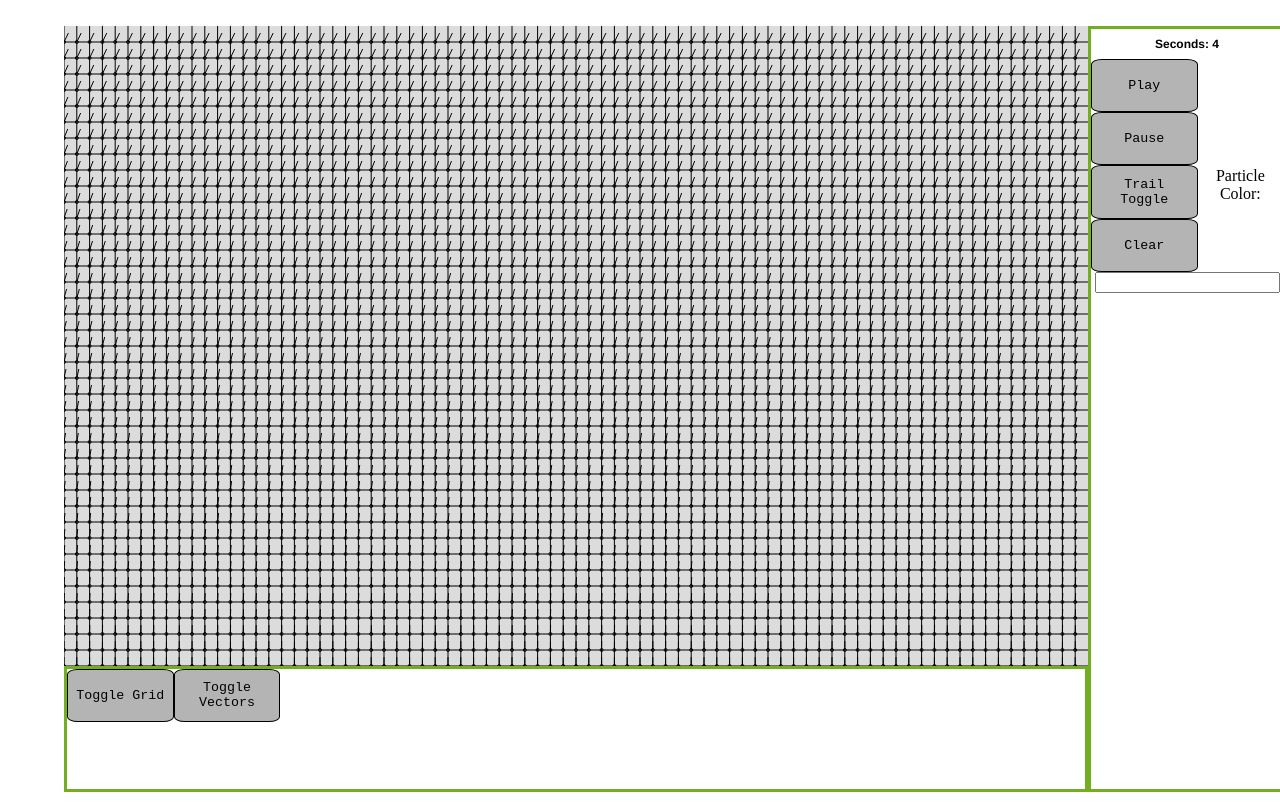
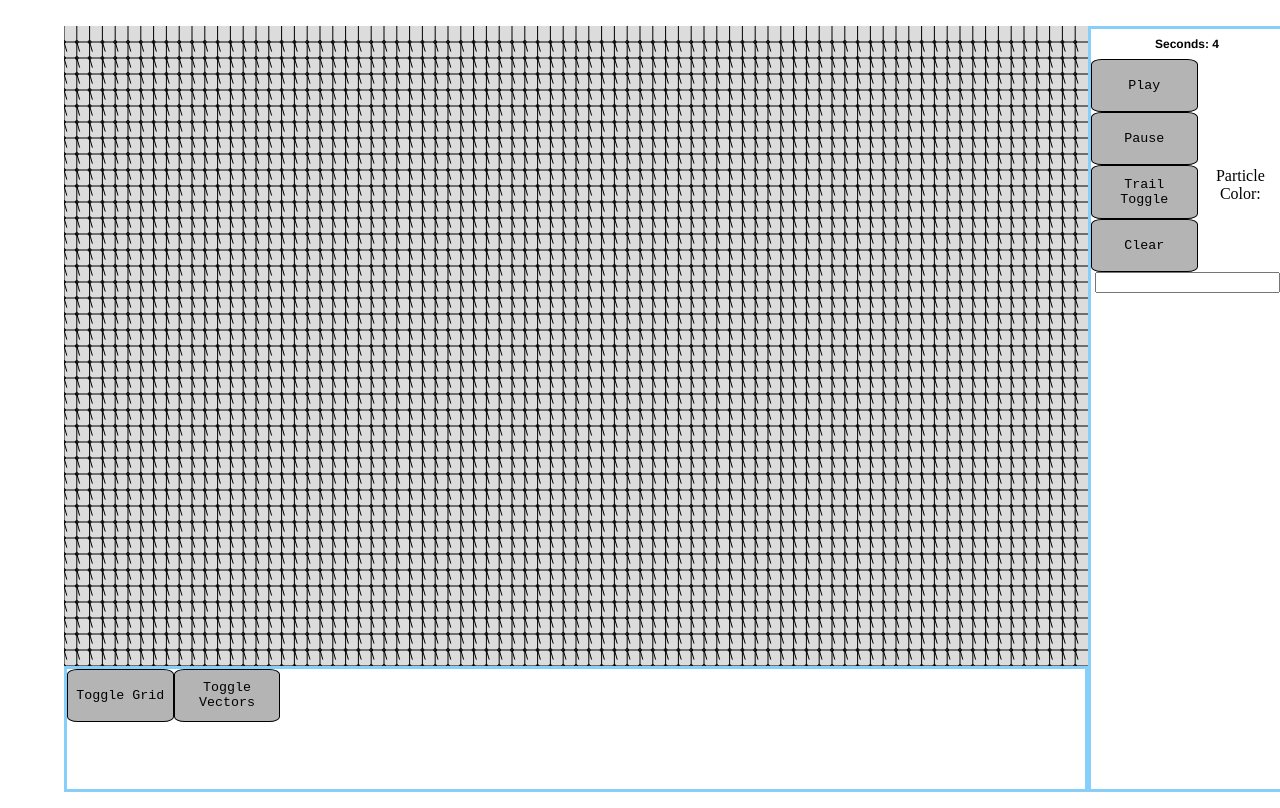
Before and after one commit to AyanaAlemayehu/FluidJS2D, a website: page public/demo/index.html in a window 1280 px wide. Drawn offline with Linux system fonts and the light colour scheme.

Commit message:
added general documentation + changed color of borders in demonstration

```diff
--- a/public/calc/vectors.js
+++ b/public/calc/vectors.js
@@ -1,18 +1,24 @@
 /*
 * @summary This is the class used for position vectors, and generally any vector that does not dynamically change.
-* @class
-*   @param x: This is the coefficient of the x component, or the coefficient of the i unit vector
-*   @param y: This is the coefficient of the y component, or the coefficient of the j unit vector
 */
 class pVector {
-    constructor(x, y, xLoc, yLoc){// xLoc and yLoc are INTEGERS relative to the size of the entire canvas, using xStep and yStep to accomodate
-        this.xCoeff = x;
-        this.yCoeff = y;
+    /*
+    *@class
+    * @param xCoeff {int}: This is the coefficient of the x component of the velocity field, or the coefficient of the i unit vector
+    * @param yCoeff {int}: This is the coefficient of the y component of the velocity field, or the coefficient of the j unit vector
+    * @param xLoc {int}: This is the x location of the vector, relative to the cartesian plane (NOT the pixel x location)
+    * @param yLoc {int}: This is the y location of the vector, again relative to the cartesian plane
+    */
+    constructor(xCoeff, yCoeff, xLoc, yLoc){// xLoc and yLoc are INTEGERS relative to the size of the entire canvas, using xStep and yStep to accomodate
         this.xLoc = xLoc;
         this.yLoc = yLoc;
-        this.angle = Math.atan(y/x);
-        this.mag = Math.sqrt(x**2 + y**2);
+        this.angle = Math.atan(yCoeff/xCoeff);
+        this.mag = Math.sqrt(xCoeff**2 + yCoeff**2);
     }
+    /*
+    *@summary This function draws a vector using the calculated angle for direction and inputted length for visual length.
+    * @param length: This is the length of the vector. Is an integer, but will represent the length of the vetor in pixels.
+    */
     drawVector(length, FInterface){
         FInterface.ctxVector.beginPath();
         FInterface.ctxVector.lineWidth = 1;
@@ -23,34 +29,4 @@ class pVector {
         FInterface.ctxVector.stroke();
     }
 }
-
-/*
-* @summary This is the class used for dynamic vectors.
-* @class
-*   @param x: This is the term of the x component, or the term of the i unit vector
-*   @param y: This is the term of the y component, or the term of the j unit vector
-*/
-
-class dVector {
-    constructor(x, y, xLoc, yLoc){
-        this.xFunction = x; //the function that determines the x component of velocity
-        this.yFunction = y; //the function that determines the y component of velocity
-        this.xLoc = xLoc;
-        this.yLoc = yLoc;
-    }
-    getMagnitude(){//EVENTUALLY INCORPORATE t INTO THIS
-        return Math.sqrt(this.xFunction(this.xLoc, this.yLoc)**2 + this.yFunction(this.xLoc, this.yLoc)**2);// currently functions must  only use onne dependendt variable
-    }
-    getAngle(){
-        return Math.atan(this.yFunction(this.xLoc, this.yLoc)/this.xFunction(this.xLoc, this.yLoc));
-    }
-    drawVector(length, FInterface){// length is in pixels
-        var instanceVector = new pVector(this.xFunction(xLoc), this.yFunction(yLoc), this.xLoc, this.yLoc);
-        instanceVector.drawVector(length, FInterface);
-    }
-}
-
 export{pVector}
-// for the function Vx = V_0/h_1)*y*mu, draw out each direction vector of velocity at each point
-//might have to deal with 1/0 in atan
-//think ill have a UNIVERSAL TIME variable
--- a/public/demo/entry.js
+++ b/public/demo/entry.js
@@ -1,26 +1,42 @@
-//entry js file for the demostration (not nicely formatted code right now lol)
-//THIS IS THE BIGGEST PLACE WHERE I WOULD HAVE HARDCODED STUFF
+/*
+* This code is the entry point that links my libraries functionality with the built in demonstration. Because of
+* it not serving as an actual component of the library, everything here represents one way to use my library and
+* can be changed depending on how the user wishes to use my library.
+*/
 import {FInterface} from "../visual/interface.js";
 import {Particle} from "../calc/particles.js";
+//Important variables.
 var col = 80;
 var row = 40;
-var scaleFromParent = .8;
+var scaleFromParent = .8; //value that decides how large the visualization should be with respect to its parent element. .8 means 80%
 var maxVectorLength = 15;
-var isPaused = {pause: false}; //EVERY INTERVAL FUNCTION WILL TAKE THIS AS INPUT SO I CAN CONTROL IT. IT IS A OBJECT SO I PASS A REFERNCE TO FUNCTIONS NOT A VALUE
-var isTrail = {trail: false};
 var instances = [];
 var numInstances = 0;
+
+//These objects are passed into every interval function to control them once they have already been called.
+var isPaused = {pause: false};
+var isTrail = {trail: false};
+
+//The x equation that dictates the x component of each vector. Notice the parameters (X, Y, T) and their order.
+//Every equation must follow the sequence of x component, y component and time as their parameter list.
 function xEquation(X, Y, T){
     var V_0 = 1;
     var h = col;
-    return (V_0/h)*Y*T*.01;
+    return Math.cos(T);
 }
-function yEquation(X, Y, T){ //must have both x and y
-    return 0.01*T;
+
+//The y equation of each vector. Again, notice the parameters and their order.
+function yEquation(X, Y, T){
+    return Math.sin(T);
 }
+
+//This is the instance of FInterface, one of the library components, used to run my simulation. Every one of the parameters
+//can be changed appropriatley depending on the wishes of the user.
 var temp = new FInterface(document.getElementById("CPlane"),scaleFromParent, col, row, xEquation, yEquation, isPaused);
 temp.gridGen();
 temp.gridPoints();
+
+//The lines of code below serve to connect html elements and JS events with appropriate functionality to create the UI for my demonstration.
 document.getElementById("gridToggleBtn").addEventListener("click", temp.gridToggle.bind(temp));
 document.getElementById("vectorToggleBtn").addEventListener("click", temp.vectorToggle.bind(temp));
 document.getElementById("play").addEventListener("click", function(e) {//TOOK THIS CODE FROM ONLINE EVEN THO IT WAS SIMPLE: https://stackoverflow.com/questions/21277900/how-can-i-pause-setinterval-functions
@@ -49,8 +65,6 @@ window.setInterval(function() {
       window.document.getElementById("timeOutput").innerHTML = "Seconds: " + parseInt(temp.t);
     }
   }, 100);
-
-  //THIS PROBABLY WILL CAUSE A BUG
   document.addEventListener('mousedown', function (event) { //TAKEN FROM HERE https://stackoverflow.com/questions/880512/prevent-text-selection-after-double-click
     if (event.detail > 1) {
       event.preventDefault();
@@ -60,9 +74,12 @@ window.setInterval(function() {
     }
   }, false);
 
+//The lines of code below create the final bits of functionality needed to run the UI components of the simulation.
 temp.initVectors(xEquation, yEquation);
 temp.drawVectors(maxVectorLength);
 temp.initPartField();
+
+//Allows users to left click on the vector field to spawn particles.
 document.getElementById("particleOverlay").addEventListener("click", function(e){
   var xMarg = window.getComputedStyle(this).marginLeft.substring(0,window.getComputedStyle(this).marginLeft.length - 2);
   var yMarg = window.getComputedStyle(this).marginTop.substring(0,window.getComputedStyle(this).marginTop.length - 2);
--- a/public/visual/interface.js
+++ b/public/visual/interface.js
@@ -1,6 +1,20 @@
-// here I want an import statement basically saying "import pVector from ../calc/vectors.js"
 import {pVector} from "../calc/vectors.js";
+/*
+* @summary This is the class used to generate an interface (called fluid interface or FInterface) between the visual components
+* of the library and the caclulation components. It can be thought of as bridging the gap between what you see and what the
+* computer "sees".
+*/
 class FInterface{
+    /*
+    *@class
+    * @param canvas {canvas element}: This is the canvas element the fluid simulation will reference in its operation.
+    * @param parentPercent {int}: This is the factor the fluid simulation will use to scale with the canvas element's parent element
+    * @param colums {int}: The number of columns
+    * @param rows {int}: The number of rows
+    * @param vEqX {function}: the x velocity equation
+    * @param vEqY {function}: the y velocity equation
+    * @param pauser {object}: the object used to pause all relevant interval functions (must have a pauser.pause boolean variable)
+    */
     constructor(canvas, parentPercent, columns, rows, vEqX, vEqY, pauser){
         canvas.width = canvas.parentElement.offsetWidth*parentPercent;
         canvas.height = canvas.parentElement.offsetHeight*parentPercent;
@@ -10,7 +24,7 @@ class FInterface{
         this.height = canvas.height;
         this.width = canvas.width;
         this.xStep = canvas.width/columns;//steps used to convert raw pixels into cartesian coordinates
-        this.yStep = canvas.height/rows;
+        this.yStep = canvas.height/rows;  //steps used to convert raw pixels into cartesian coordinates
         this.vEqX = vEqX;
         this.vEqY = vEqY;
         this.ctx = canvas.getContext("2d");
@@ -25,6 +39,7 @@ class FInterface{
             }
         }
     }
+    // @summary generates the visual grid
     gridGen(){
         var gridOverlay = document.createElement("canvas");
         this.gridOverlay = gridOverlay;
@@ -38,7 +53,6 @@ class FInterface{
 
         for (var i = 0; i < this.map.length; i++){
             ctx.beginPath();
-            //ctx.strokeStyle = "rgb(" + (255/this.map.length)*i + ",0,0)";
             ctx.moveTo(0, i*(this.height/this.map.length));
             ctx.lineTo(this.width, i*(this.height/this.map.length));
             ctx.lineWidth = 1;
@@ -46,14 +60,15 @@ class FInterface{
         }
         for (var k = 0; k < this.map[0].length; k++){
             ctx.beginPath();
-            //ctx.strokeStyle = "rgb(0," + (255/this.map.length)*k + ",0)";
             ctx.moveTo(k*(this.width/this.map[0].length), 0);
             ctx.lineTo(k*(this.width/this.map[0].length), this.height);
             ctx.lineWidth = 1;
             ctx.stroke();
         }
     }
-    initVectors(){//right now vector equation is only dependent on position, not time
+
+    // @summary initializes the vectors and places each in their appropriate position in the 2D map array
+    initVectors(){
         var vEqX = this.vEqX;
         var vEqY = this.vEqY;
         var vectorOverlay = document.createElement("canvas");
@@ -68,12 +83,15 @@ class FInterface{
         for (var i = 0; i < this.map.length; i++){
             for (var k = 0; k < this.map[0].length; k++){
                 this.map[i][k].vector = new pVector(vEqX(this.map[i][k].x, this.map[i][k].y, 0), vEqY(this.map[i][k].x,this.map[i][k].y, 0), this.map[i][k].x, this.map[i][k].y);
-                if (this.maxMagnitude < this.map[i][k].vector.mag) //finds out what the longest vector is
+                // the if conditional below is used to find out the largest magnitude vector to scale all other vectors
+                if (this.maxMagnitude < this.map[i][k].vector.mag)
                     this.maxMagnitude = this.map[i][k].vector.mag;
             }
         }
 
     }
+
+    //@summary updates the vector field, takes into account whether or not the simulation is paused.
     updateVectorField(){
         if (!this.pauser.pause){
             var vEqX = this.vEqX;
@@ -94,9 +112,14 @@ class FInterface{
             this.startT = new Date().getTime();
         }
     }
+
+    //@summary runs the updateVectorField function, using window.setInterval to update the vector field every tenth of a second
+    // @param window {window object}: the window the fluid simulaton is running in
     runVFInterval(window){
         window.setInterval(this.updateVectorField.bind(this), 100);
     }
+
+    //@summary initializes the particle field
     initPartField(){
         var particleOverlay = document.createElement("canvas");
         this.particleOverlay = particleOverlay;
@@ -108,6 +131,9 @@ class FInterface{
         this.ctxParticle = ctx;
         this.canvas.parentElement.appendChild(particleOverlay);
     }
+
+    //@summary draws the vectors contained in the 2D map array.
+    // @param length {int}: how long the longest vector should be (in pixels)
     drawVectors(length){//how long you want the longest vector to be in pixels
         for (var i = 0; i < this.map.length; i++){
             for (var k = 0; k < this.map[0].length; k++){
@@ -115,12 +141,16 @@ class FInterface{
             }
         }
     }
+
+    //@summary toggles the visual display of the vector field by toggling the css visibility attribute of the vectorOverlay html element
     vectorToggle(){
         if (this.vectorOverlay.getAttribute("style", "visibility") == "visibility:hidden")
             this.vectorOverlay.setAttribute("style","visibility:visible");
         else
             this.vectorOverlay.setAttribute("style","visibility:hidden");
     }
+
+    //@summary toggles the visual display of the grid by toggling the css visibility attribute of the gridOverlay html element
     gridToggle(){
         console.log(this);
         if (this.gridOverlay.getAttribute("style", "visibility") == "visibility:hidden")
@@ -128,6 +158,8 @@ class FInterface{
         else
             this.gridOverlay.setAttribute("style","visibility:hidden");
     }
+
+    //@summary generates grid points at intersections of the rows and column lines of the grid.
     gridPoints(){
         for (var i = 0; i < this.map.length; i++){
             for (var k = 0; k < this.map[0].length; k++){
@@ -136,10 +168,6 @@ class FInterface{
                 this.ctxGrid.lineWidth = 1;
                 this.ctxGrid.strokeStyle = "rgb(0, 0, 0)";
                 this.ctxGrid.stroke();
-                // var coord = document.createElement("span"); i quit do this l8tr goal was to use tooltips to highlight the corrdinate ur mouse is over
-                // coord.innerHTML = "(" + k + "," + i + ")";  INSTEAD COULD JUSTHAVE OUTPUT ON RIGHT SIDE OR BOTTOM OF SCREEN
-                // coord.setAttribute("style", "position:absolute;left:" + k + "px");
-                // this.gridOverlay.appendChild(coord);
             }
         }
     }
--- a/public/visual/styles.css
+++ b/public/visual/styles.css
@@ -5,7 +5,7 @@
     overflow: hidden;
 }
 .background{
-    transform: scale(1, -1); /*cause using canvas contexts, the origin is in the top left corner*/
+    transform: scale(1, -1); /*cause using canvas contexts, the origin is in the top left corner, so transforming flips it correctly*/
     position: absolute;
     z-index: 0;
     background-color: gainsboro; /* Random grey I saw was pretty cool*/
@@ -68,7 +68,7 @@
     right:0px;
     top: 80%;
     bottom:0px;
-    border: 3px solid #73AD21;
+    border: 3px solid lightskyblue;
 }
 .sidebar{
     position: absolute;
@@ -81,7 +81,7 @@
     right:0px;
     top: 0px;
     bottom:0px;
-    border: 3px solid #73AD21;
+    border: 3px solid lightskyblue;
 }
 h1 {
     font-family: Helvetica, Verdana, sans-serif;
@@ -89,7 +89,6 @@ h1 {
     color:black;
 }
 .button{
-
     font-family: monospace, sans-serif;
     height: 4em;
     width: 8em;
@@ -98,14 +97,6 @@ h1 {
     border: 1px solid black;
     position:relative;
     float:left;
-    /* width: 78px;
-    height: 45px;
-    font-size: 16px;
-    padding-left: 0px;
-    padding-right: 0px;
-    color: white;
-    text-decoration: none;
-    padding: 2px; */
 }
 .mouseHide{
     visibility: hidden;
--- a/webpack/webpack.config.js
+++ b/webpack/webpack.config.js
@@ -1,3 +1,7 @@
+/*
+* This file configurates the webpack server used to run the demonstration. Is not required for the functionality of the base library.
+*/
+
 const path = require('path');
 const fs = require('fs');
 const HtmlWebpackPlugin = require('html-webpack-plugin');
@@ -28,9 +32,7 @@ module.exports = {// Environment mode
     devServer: {
 
         // Serve index.html as the base
-
         contentBase: resolveAppPath('public'),
-        //Saida: Is index.html going to be a static file? From web-pack documentation, contentBase primarile serves static content like media and stuff
 
        // Enable compression
         compress: true,
```
Also changed, not shown: public/calc/particles.js (+22 -0 lines), public/demo/index.html (+3 -14 lines).
